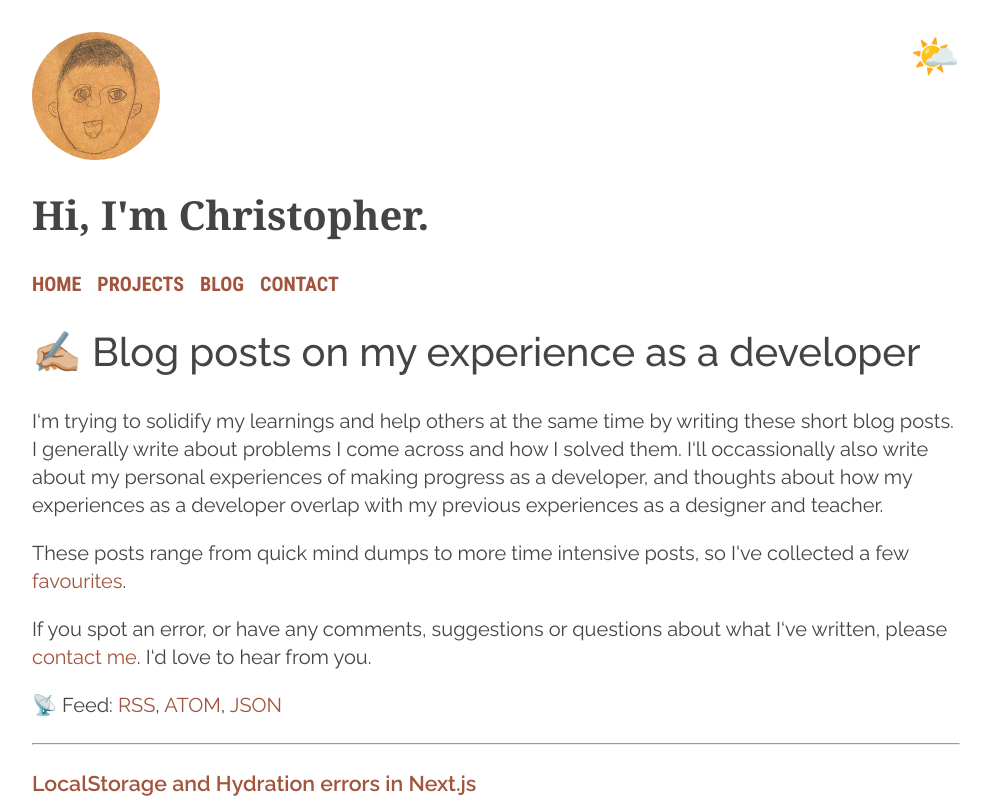
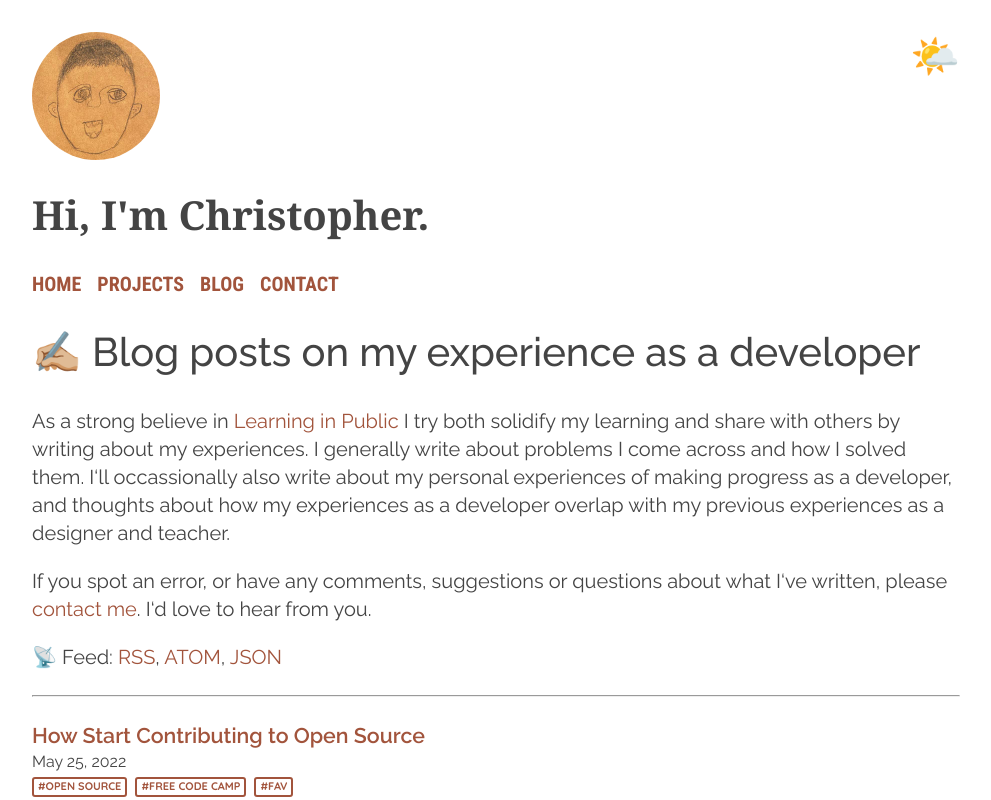
Before and after one commit to c-ehrlich/personal-site, a Next.js app: page /blog in a window 1280 px wide. Shown: the top 800 px of the page, without its empty margins (144-1135 px from the left). Built offline with nearby package versions, Linux system fonts and the light colour scheme.

Commit message:
Update Content

```diff
--- a/data/blog/contributing-to-oss.md
+++ b/data/blog/contributing-to-oss.md
@@ -1,7 +1,7 @@
 ---
 title: How Start Contributing to Open Source
 description: My journey to my first Open Source commits
-publishedDate: 2022/03/20
+publishedDate: 2022/05/25
 tags:
   - Open Source
   - Free Code Camp
--- a/pages/blog.tsx
+++ b/pages/blog.tsx
@@ -10,21 +10,25 @@ const Blog = ({ posts }: { posts: BlogPostsListItem[] }) => {
     <PageSectionContainer>
       <h1>✍🏼 Blog posts on my experience as a developer</h1>
       <p>
-        I&lsquo;m trying to solidify my learnings and help others at the same
-        time by writing these short blog posts. I generally write about problems
-        I come across and how I solved them. I&lsquo;ll occassionally also write
-        about my personal experiences of making progress as a developer, and
-        thoughts about how my experiences as a developer overlap with my
-        previous experiences as a designer and teacher.
+        As a strong believe in{' '}
+        <Link href='https://www.swyx.io/learn-in-public/'>
+          <a>Learning in Public</a>
+        </Link>{' '}
+        I try both solidify my learning and share with others by writing about
+        my experiences. I generally write about problems I come across and how I
+        solved them. I&lsquo;ll occassionally also write about my personal
+        experiences of making progress as a developer, and thoughts about how my
+        experiences as a developer overlap with my previous experiences as a
+        designer and teacher.
       </p>
-      <p>
+      {/* <p>
         These posts range from quick mind dumps to more time intensive posts, so
         I&apos;ve collected a few{' '}
         <Link href='/blog/tag/fav'>
           <a>favourites</a>
         </Link>
         .
-      </p>
+      </p> */}
       <p>
         If you spot an error, or have any comments, suggestions or questions
         about what I&lsquo;ve written, please{' '}
```
Also changed, not shown: data/demoproject/next-docker-github-actions.md (added, +10 -0 lines).
